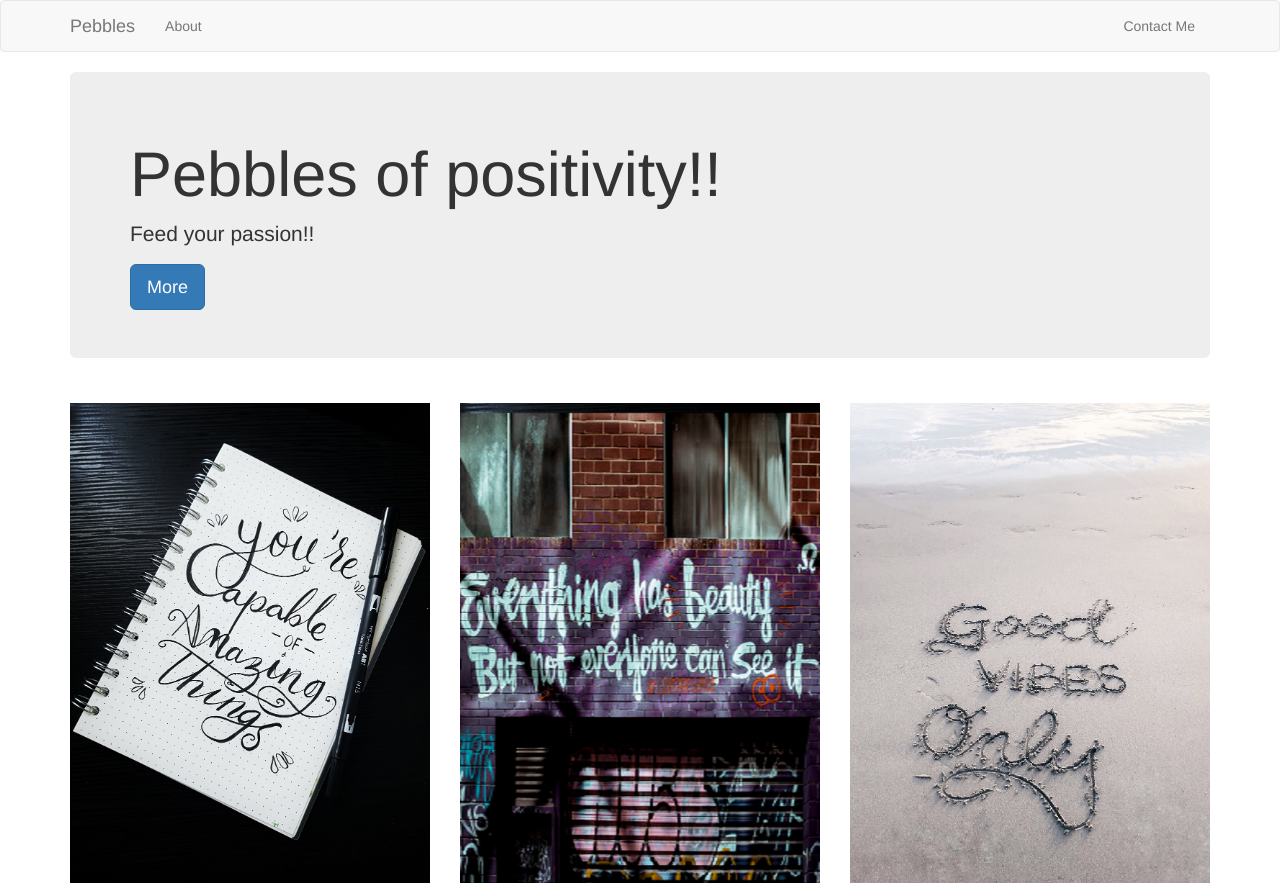
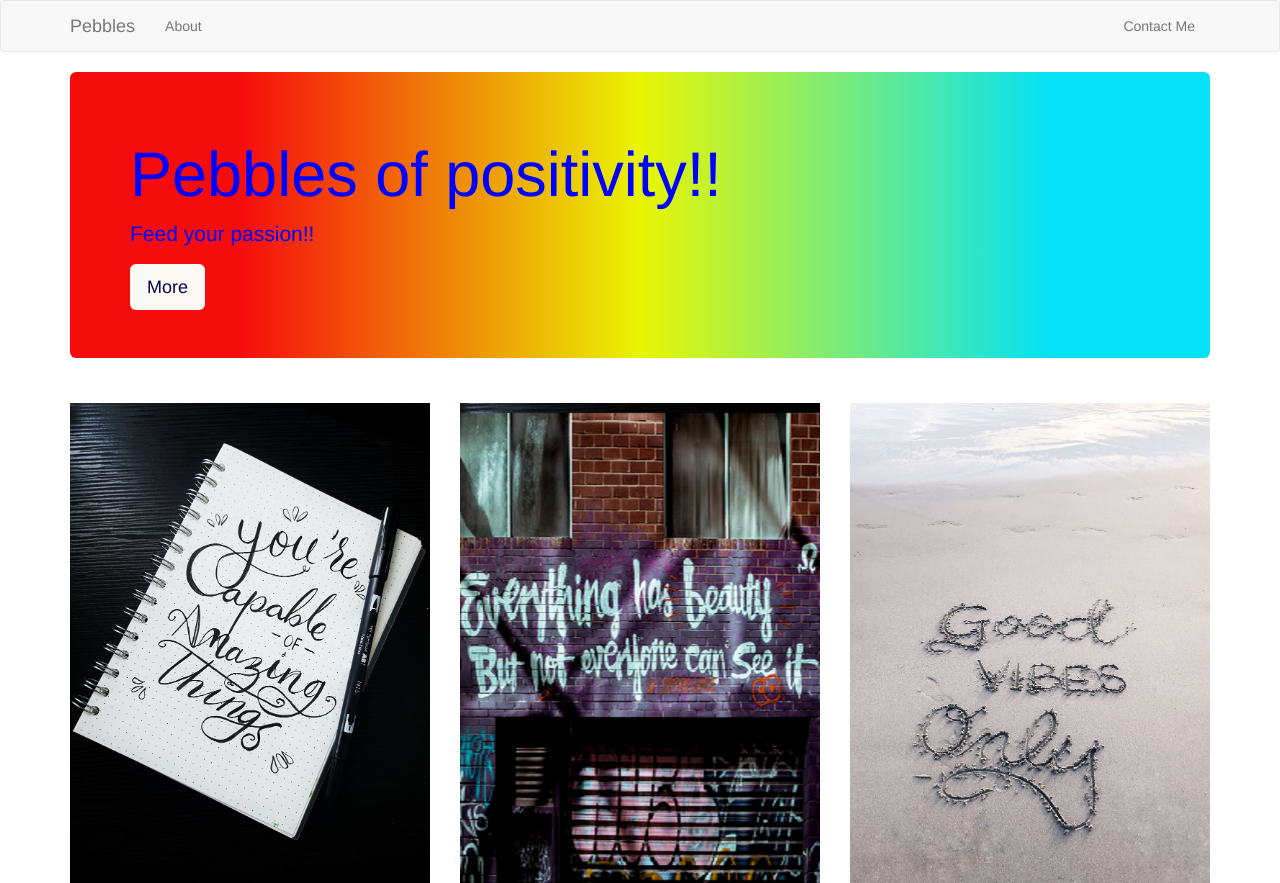
Before and after one commit to DJSandsCreation/positivePebbles, a plain HTML site: page index.html in a window 1280 px wide. Shown: the top 883 px of the page. Drawn offline with nearby package versions, Linux system fonts and the light colour scheme.

Commit message:
Change colors/design

```diff
--- a/index.html
+++ b/index.html
@@ -34,16 +34,14 @@
   </nav>
 
   <div class="container">
-    <div class="jumbotron justify-content-center">
+    <div class="jumbotron justify-content-center myclass">
       <h1 class="display-4">Pebbles of positivity!!</h1>
       <p class="lead">Feed your passion!!
 
       </p>
-      <a class="btn btn-primary btn-lg" href="https://www.brainyquote.com/topics/positive-quotes" role="button">More</a>
+      <a class="btn btn-light btn-lg" href="https://www.brainyquote.com/topics/positive-quotes" role="button">More</a>
     </div>
   </div>
-
-
 
   <div class="container">
     <div class="row">
--- a/style.css
+++ b/style.css
@@ -10,3 +10,14 @@ img {
   padding-top: 15px;
   padding-bottom: 15px;
 }
+
+.myclass {
+  background: rgb(245, 13, 13);
+  background: linear-gradient(90deg, rgba(245, 13, 13, 1) 15%, rgba(233, 245, 4, 1) 50%, rgba(5, 225, 245, 1) 86%);
+  color: blue;
+}
+
+.btn-light {
+  color: rgb(3, 4, 78);
+  background-color: rgb(250, 249, 244);
+}
```
